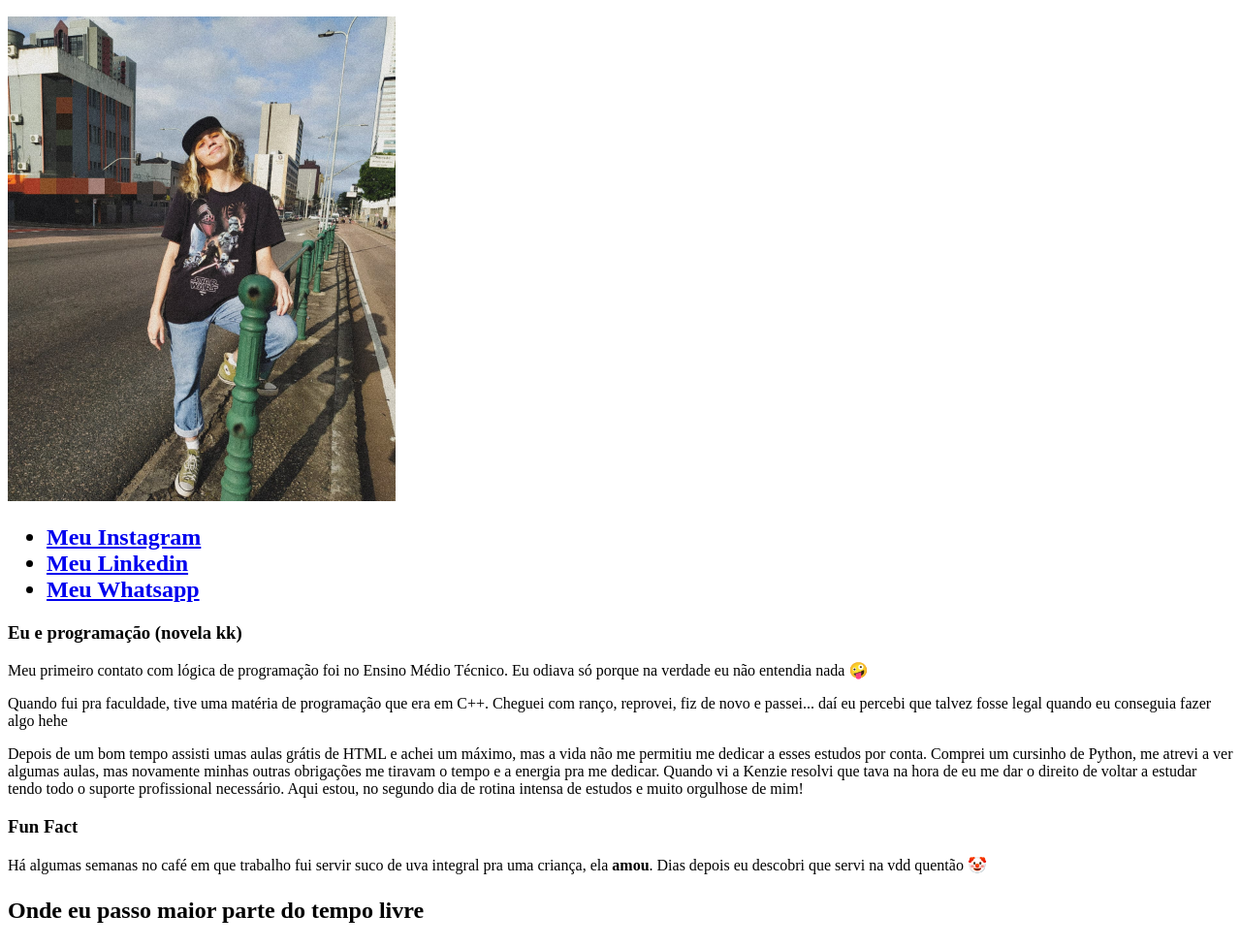
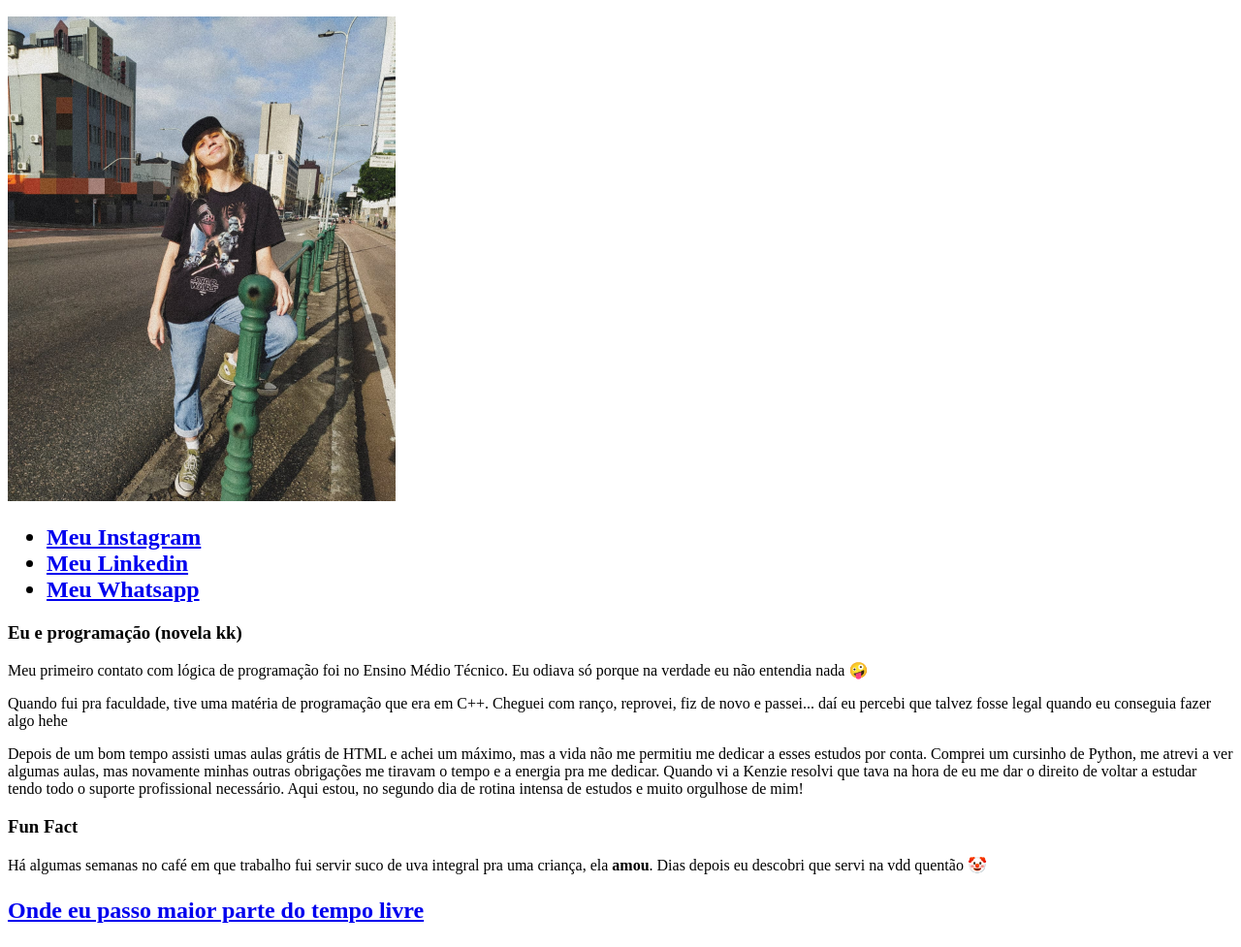
Before and after one commit to jullesss/atividade_pagina_perfil, a plain HTML site: page index.html in a window 1280 px wide. Shown: the part 110-1087 px from the top of the page at 97% size. Drawn offline with Linux system fonts and the light colour scheme.

Commit message:
correção

```diff
--- a/index.html
+++ b/index.html
@@ -55,7 +55,8 @@
         <section>
           <h2>
             <strong>
-              <p>Onde eu passo maior parte do tempo livre</a>
+              <p>
+                <a href="hbomax.com/br/pt" alt="Link pra plataforma de estudos da Kenzie">Onde eu passo maior parte do tempo livre</a>
               </p>
             </strong>
           </h2>
```
